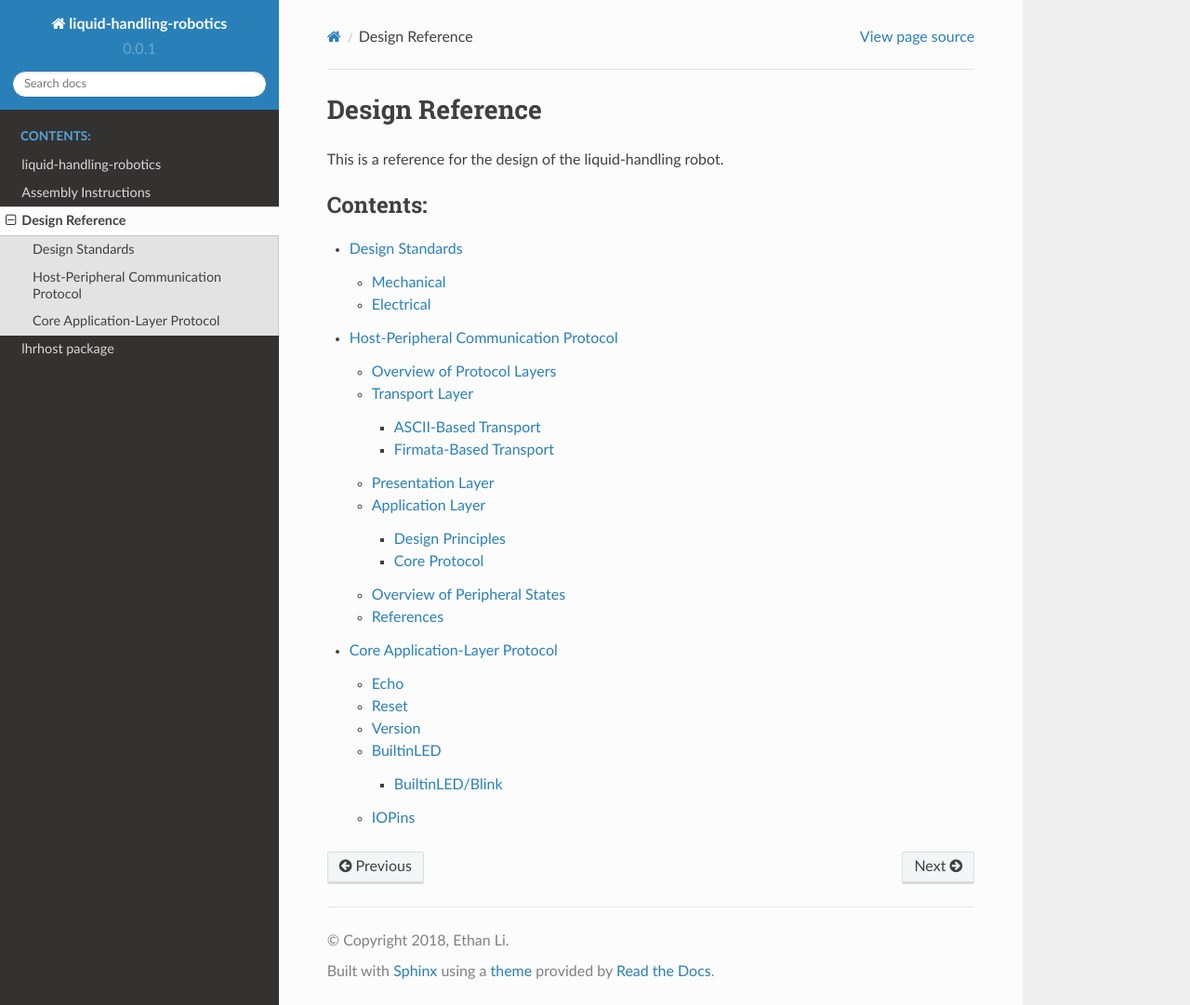
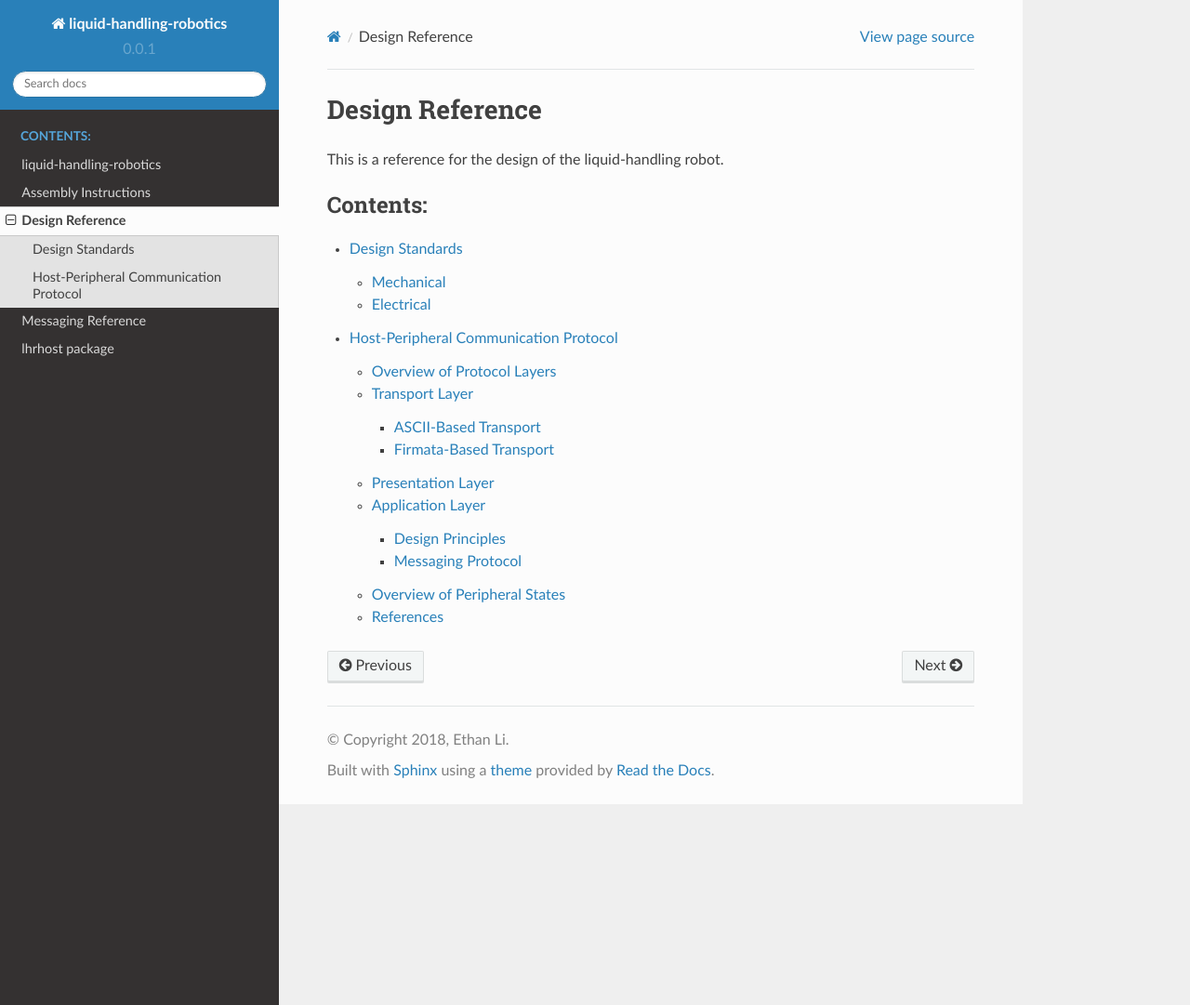
Before and after one commit to ethanjli/liquid-handling-robotics, a Sphinx documentation site: the page built from docs/source/design/index.rst, in a window 1280 px wide and 1081 px high. Shown: the whole window at 93% size. Built offline with Sphinx 7.4.7 and the Read the Docs theme 2.0.0, drawn with Linux system fonts in a browser that asks for light colours.

Commit message:
Moved messaging protocol reference into its own section.

```diff
--- a/docs/source/design/index.rst
+++ b/docs/source/design/index.rst
@@ -9,4 +9,3 @@ This is a reference for the design of the liquid-handling robot.
 
    standards
    protocol
-   messages/core
--- a/docs/source/design/protocol.rst
+++ b/docs/source/design/protocol.rst
@@ -142,10 +142,10 @@ All responses from the peripheral correspond to the result of a READ operation o
 
 These design principles were chosen towards the principle of least astonishment, and informed by experiences with an earlier version of the protocol in which inconsistent command semantics produced an unintuitive interface.
 
-Core Protocol
-~~~~~~~~~~~~~
+Messaging Protocol
+~~~~~~~~~~~~~~~~~~
 
-All peripherals must support the core application-layer protocol, which provides basic functionality. :doc:`messages/core` documents the messages specified by the core protocol.
+At the application layer, all peripherals must support the :doc:`/messages/core`, which provides basic functionality.
 
 Overview of Peripheral States
 -----------------------------
--- a/docs/source/index.rst
+++ b/docs/source/index.rst
@@ -11,6 +11,8 @@ Welcome to liquid-handling-robotics's documentation!
 
    design/index
 
+   messages/index
+
    api/lhrhost
 
 
--- a/docs/source/design/messages/core.rst
+++ b/docs/source/messages/core.rst
@@ -1,4 +1,4 @@
-Core Application-Layer Protocol
+Core Protocol
 =============
 
 All peripherals must support the core application-layer protocol, which provides basic functionality. Channels are organized hierarchically, and the names of child channels contain the names of their parent channels as prefixes. Each level in the hierarchy corresponds to either one character of the channel name or a multi-digit number.
--- /dev/null
+++ b/docs/source/messages/index.rst
@@ -0,0 +1,10 @@
+Messaging Reference
+===================
+
+This is a reference for the messaging protocol (at the application layer of the :doc:`/design/protocol`) of the liquid-handling robot.
+
+.. toctree::
+   :maxdepth: 3
+   :caption: Contents:
+
+   core
```
Also changed, not shown: 12 other files.
